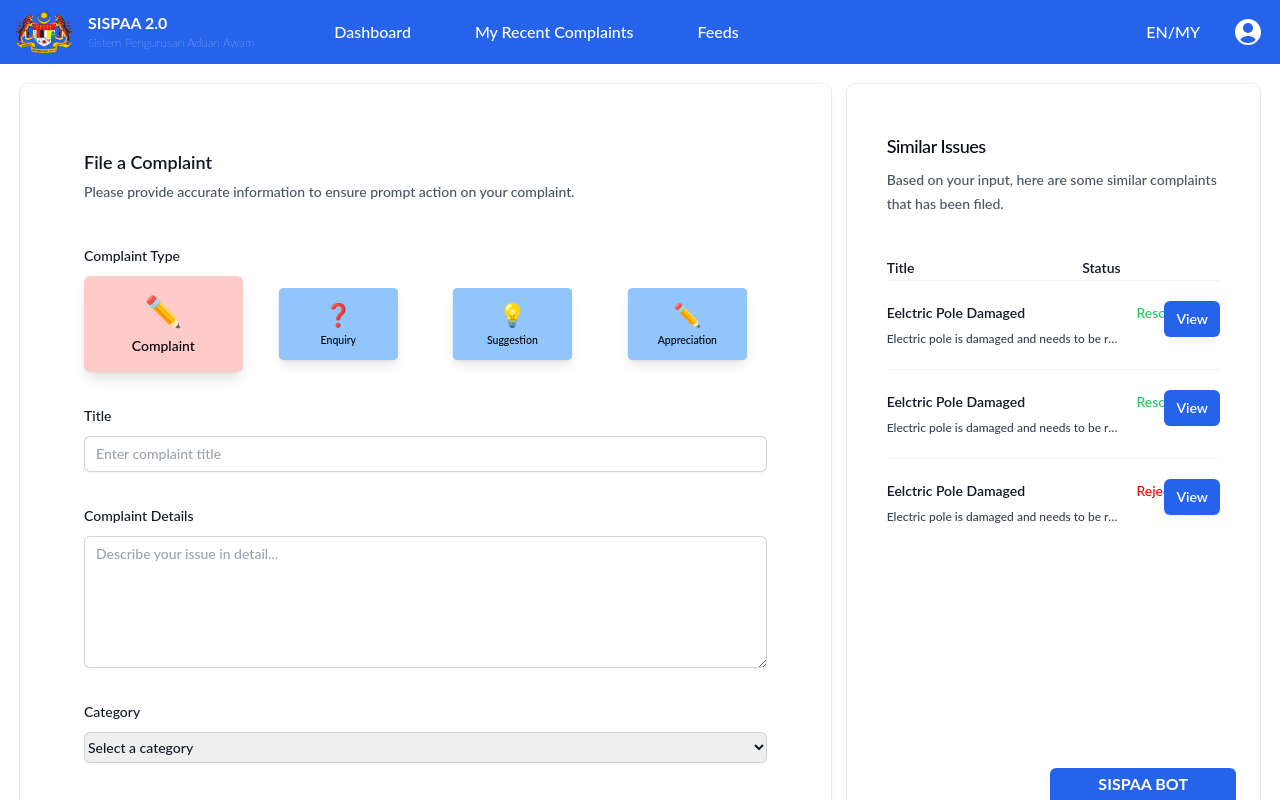
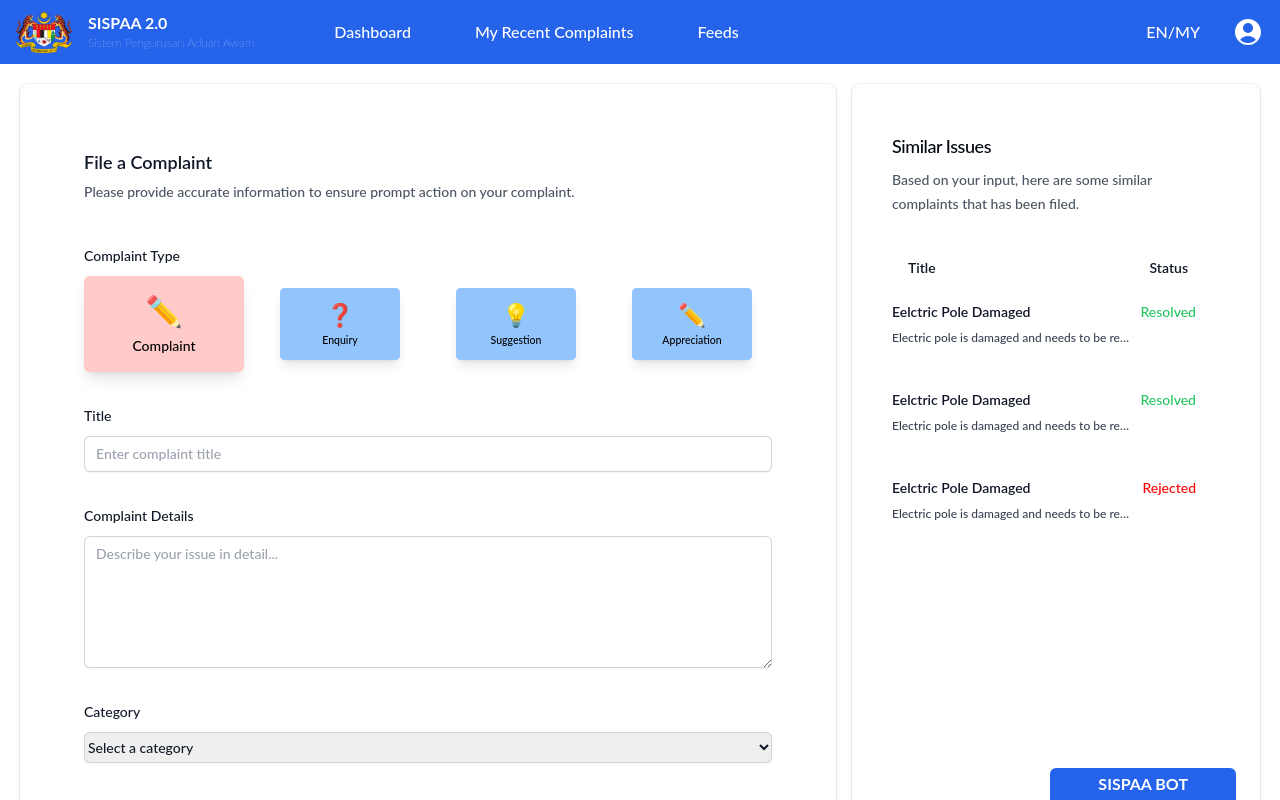
Before and after one commit to alpha031117/sispaa2.0, a Next.js app: page /create-complaint in a window 1280 px wide. Shown: the top 800 px of the page. Built offline with nearby package versions, Linux system fonts and the light colour scheme.

Commit message:
Update agency page image and status card font color

```diff
--- a/src/app/agency/[name]/page.tsx
+++ b/src/app/agency/[name]/page.tsx
@@ -42,7 +42,7 @@ const EachAgencyPage = () => {
                 <div className='grid grid-cols-1 gap-y-12 justify-items-center'>
                     {/* Hero */}
                     <div className='flex flex-col items-center gap-y-4'>
-                        <Image src={`/images/${formattedName}.png`} alt="Agency" width={200} height={200} />
+                        <Image src={`/images/Jabatan Keselamatan Jalan Raya.png`} alt="Agency" width={200} height={200} />
                         <div className='text-2xl'>{formattedName}</div>
                     </div>
 
--- a/src/app/complaint-detail/[ID]/_shareDummyData/index.ts
+++ b/src/app/complaint-detail/[ID]/_shareDummyData/index.ts
@@ -21,7 +21,7 @@ const dummyData: ComplatDetailType ={
 	issued_date: '2021-10-01',
 	agency_assigned: 'Jabatan Keselamatan Jalan Raya',
 	complaint_details: 'Lorem ipsum dolor sit amet, consectetur adipiscing elit, sed do eiusmod tempor incididunt ut labore et dolore magna aliqua. Ut enim ad minim veniam, quis nostrud exercitation ullamco laboris nisi ut aliquip ex ea commodo consequat. Duis aute irure dolor in reprehenderit in voluptate velit esse cillum dolore eu fugiat nulla pariatur. Excepteur sint occaecat cupidatat non proident, sunt in culpa qui officia deserunt mollit anim id est laborum.',
-	status: 'Pending',
+	status: 'Resolved',
 	status_update_date: '2021-10-02',
 	resolution_time: '3 days',
 	attachment: [
--- a/src/app/create-complaint/_containers/similar_issue.tsx
+++ b/src/app/create-complaint/_containers/similar_issue.tsx
@@ -1,4 +1,5 @@
 import Image from 'next/image';
+import Link from 'next/link';
 
 const solved_complaint = [
     {
@@ -39,27 +40,27 @@ export default function SimilarIssueContainer() {
                 </p>
             </div>
             <ul role="list" className="divide-y divide-gray-100 p-10">
-                <div className="flex min-w-0 gap-x-4">
-                    <div className="min-w-0 flex-auto">
+                <div className="flex min-w-0">
+                    <div className="min-w-0 flex-auto ml-4">
                         {/* <p className="text-sm font-semibold leading-6 text-gray-900">Similarity</p> */}
                         <p className="text-sm font-semibold leading-6 text-gray-900">Title</p>
                     </div>
-                    <div className='min-w-1 flex-1'>
+                    <div className='min-w-1 mr-8'>
                         <p className="text-sm font-semibold leading-6 text-gray-900">&nbsp;&nbsp;Status</p>
                     </div>
                 </div>
 
                 {solved_complaint.map((person) => (
-                    <li key={person.name} className="flex justify-between gap-x-6 py-5">
-                    <div className="flex min-w-0 gap-x-4">
-                        {/* <img alt="" src={person.imageUrl} className="h-10 w-12 flex-none rounded-full bg-gray-50" /> */}
-                        {/* <p className="text-sm font-semibold leading-6 text-gray-900">{person.similarity}</p> */}
+                    <Link href={`./complaint-detail/${person.caseID}`}>
+                    <div key={person.name} className="flex w-full justify-between py-5">
+                    {/* <img alt="" src={person.imageUrl} className="h-10 w-12 flex-none rounded-full bg-gray-50" /> */}
+                    {/* <p className="text-sm font-semibold leading-6 text-gray-900">{person.similarity}</p> */}
                         <div className="min-w-0 max-w-60 flex-auto">
-                            <p className="text-sm font-semibold leading-6 text-gray-900">{person.name}</p>
+                            <p className="text-sm font-semibold leading-6 text-gray-900 hover:font-bold">{person.name}</p>
                             {/* <p className="mt-1 truncate text-xs leading-5 text-gray-500">{person.caseID}</p> */}
                             <p className="mt-1 truncate text-xs leading-5 text-gray-700 break-words">{person.summaryDetails}</p>
                         </div>
-                        <div className='min-w-1 flex-1'>
+                        <div className='min-w-1 mr-6'>
                             <p
                                 className="text-sm leading-6 font-medium"
                                 style={{ color: person.status === 'Resolved' ? '#22C55E' : '#FF0000' }} // Adjust for your desired red
@@ -67,26 +68,13 @@ export default function SimilarIssueContainer() {
                                 {person.status}
                             </p>
                         </div>
+                    {/* <div className="hidden shrink-0 sm:flex sm:flex-col sm:items-end">
+                        <button className="rounded-md bg-blue-600 px-3 py-2 text-sm font-semibold text-white shadow-sm hover:bg-blue-500 focus-visible:outline focus-visible:outline-2 focus-visible:outline-offset-2 focus-visible:outline-indigo-600">
+                        View
+                        </button>
+                        </div> */}
                     </div>
-                    <div className="hidden shrink-0 sm:flex sm:flex-col sm:items-end">
-                        <button className="rounded-md bg-blue-600 px-3 py-2 text-sm font-semibold text-white shadow-sm hover:bg-blue-500 focus-visible:outline focus-visible:outline-2 focus-visible:outline-offset-2 focus-visible:outline-indigo-600">
-                            View
-                        </button>
-
-                        {/* {person.lastSeen ? (
-                        <p className="mt-1 text-xs leading-5 text-gray-500">
-                            Last seen <time dateTime={person.lastSeenDateTime}>{person.lastSeen}</time>
-                        </p>
-                        ) : (
-                        <div className="mt-1 flex items-center gap-x-1.5">
-                            <div className="flex-none rounded-full bg-emerald-500/20 p-1">
-                            <div className="h-1.5 w-1.5 rounded-full bg-emerald-500" />
-                            </div>
-                            <p className="text-xs leading-5 text-gray-500">Online</p>
-                        </div>
-                        )} */}
-                    </div>
-                    </li>
+                    </Link>
                 ))}
             </ul>
 
--- a/src/app/feeds/_components/feed_cards.tsx
+++ b/src/app/feeds/_components/feed_cards.tsx
@@ -8,6 +8,7 @@ import {
     SelectValue,
 } from "@/components/ui/select";
 import CollapsibleText from './context_cards';
+import Link from 'next/link';
 
 interface Feed {
     title: string;
@@ -34,10 +35,12 @@ export const FeedCard: React.FC<FeedCardProps> = ({ feed }) => {
     return (
         <div className="p-6 mb-4 bg-white shadow-md rounded-lg">
             {/* Agency Icon and Agency Name */}
-            <div className="flex items-center mb-3">
-                <img alt="Agency Logo" src="/api/placeholder/24/24" className="h-6 w-6 rounded-full bg-gray-50 mr-2" />
-                <p className="text-gray-500 text-base">{feed.agency}</p>
-            </div>
+            <Link href={`./agency/${feed.agency}`}>
+                <div className="flex items-center mb-3">
+                    <img alt="Agency Logo" src="/api/placeholder/24/24" className="h-6 w-6 rounded-full bg-gray-50 mr-2" />
+                    <p className="text-gray-500 hover:text-accent_blue text-base">{feed.agency}</p>
+                </div>
+            </Link>
 
             {/* Title */}
             <h4 className="font-semibold text-xl mb-2">{feed.title}</h4>
```
